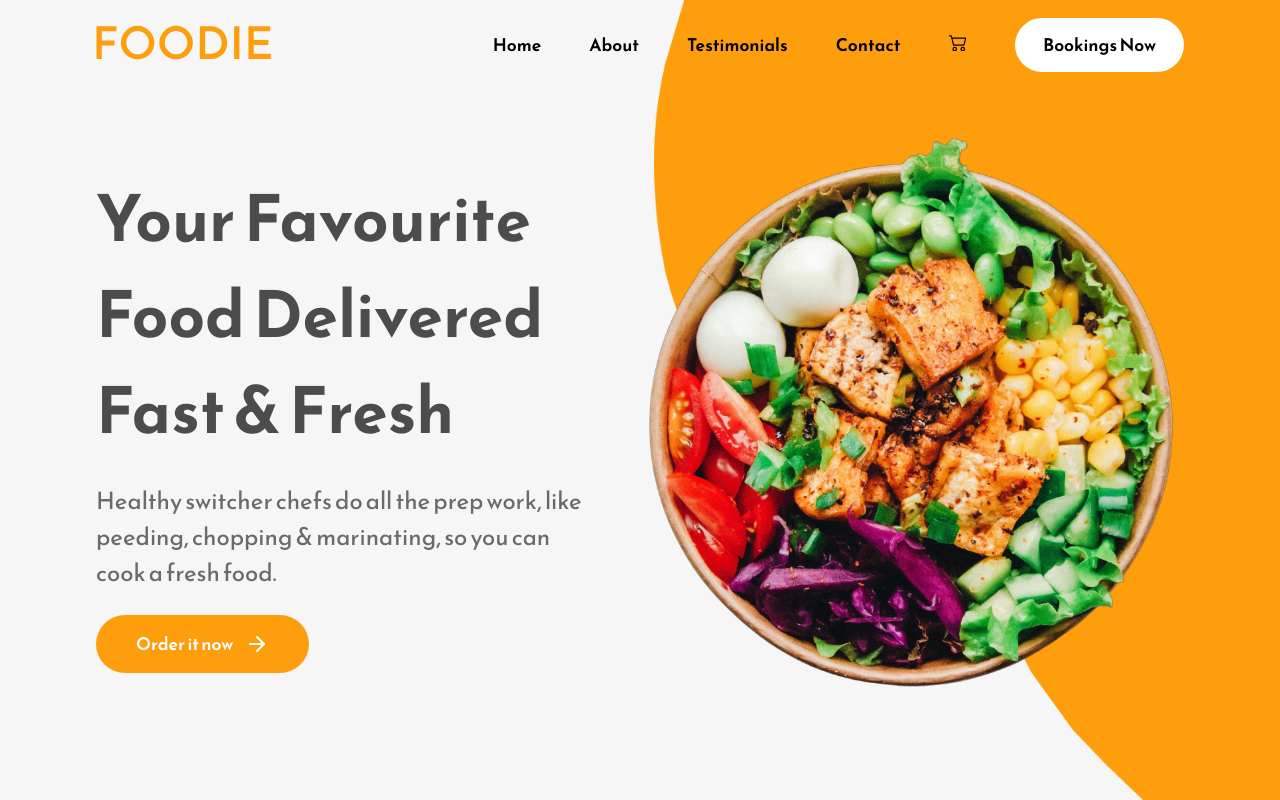
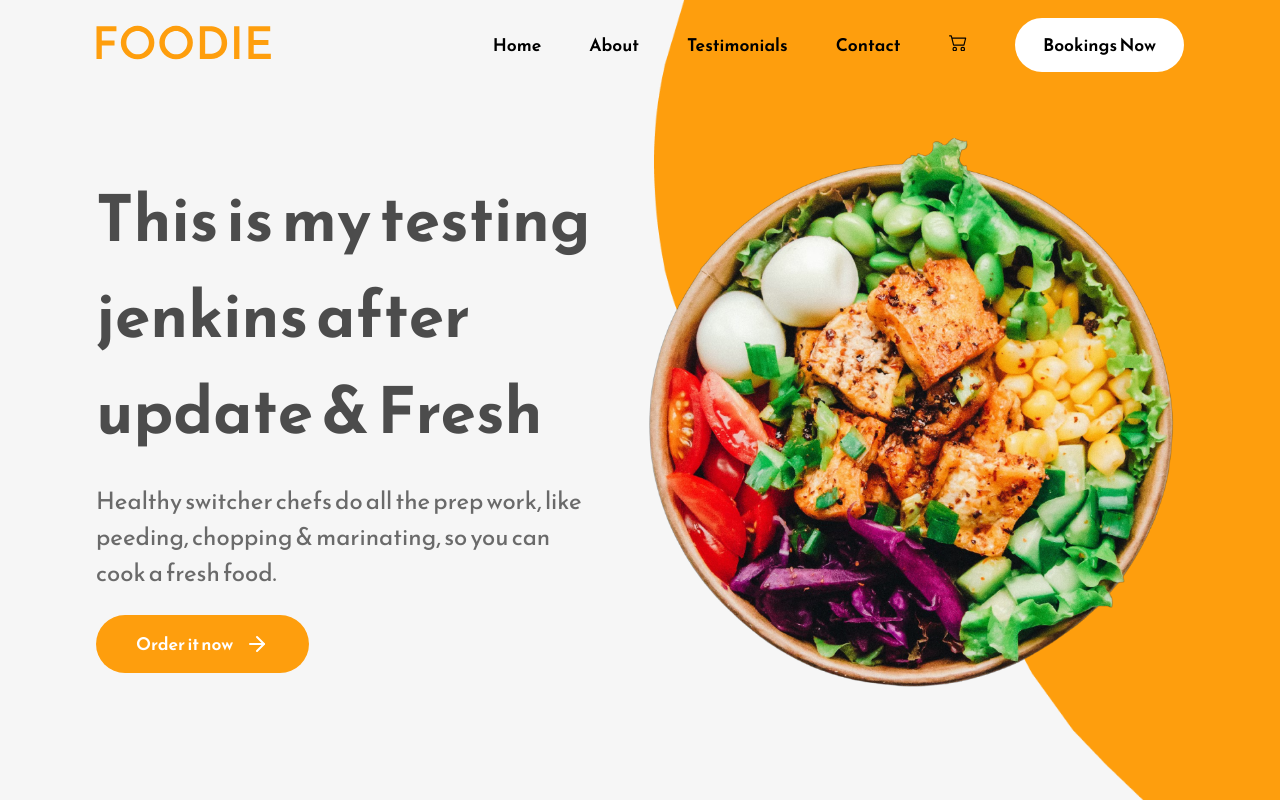
Before and after one commit to menghout009/react-restaurant-landing-page, a React (Create React App) app: page / in a window 1280 px wide. Shown: the top 800 px of the page. Built offline with nearby package versions, Linux system fonts and the light colour scheme.

Commit message:
testing branch

```diff
--- a/src/Components/Home.js
+++ b/src/Components/Home.js
@@ -14,7 +14,7 @@ const Home = () => {
         </div>
         <div className="home-text-section">
           <h1 className="primary-heading">
-            Your Favourite Food Delivered Fast & Fresh
+            This is my testing jenkins after update & Fresh
           </h1>
           <p className="primary-text">
             Healthy switcher chefs do all the prep work, like peeding, chopping
```
